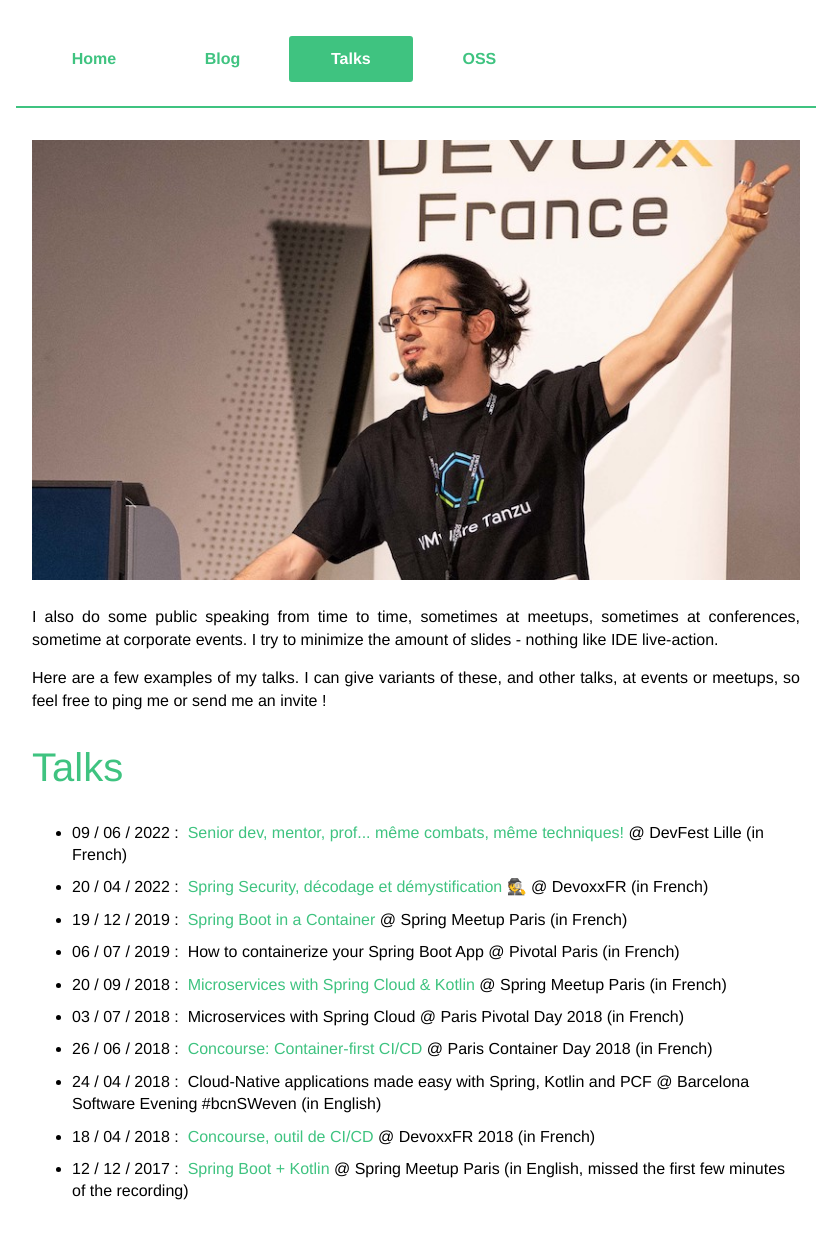
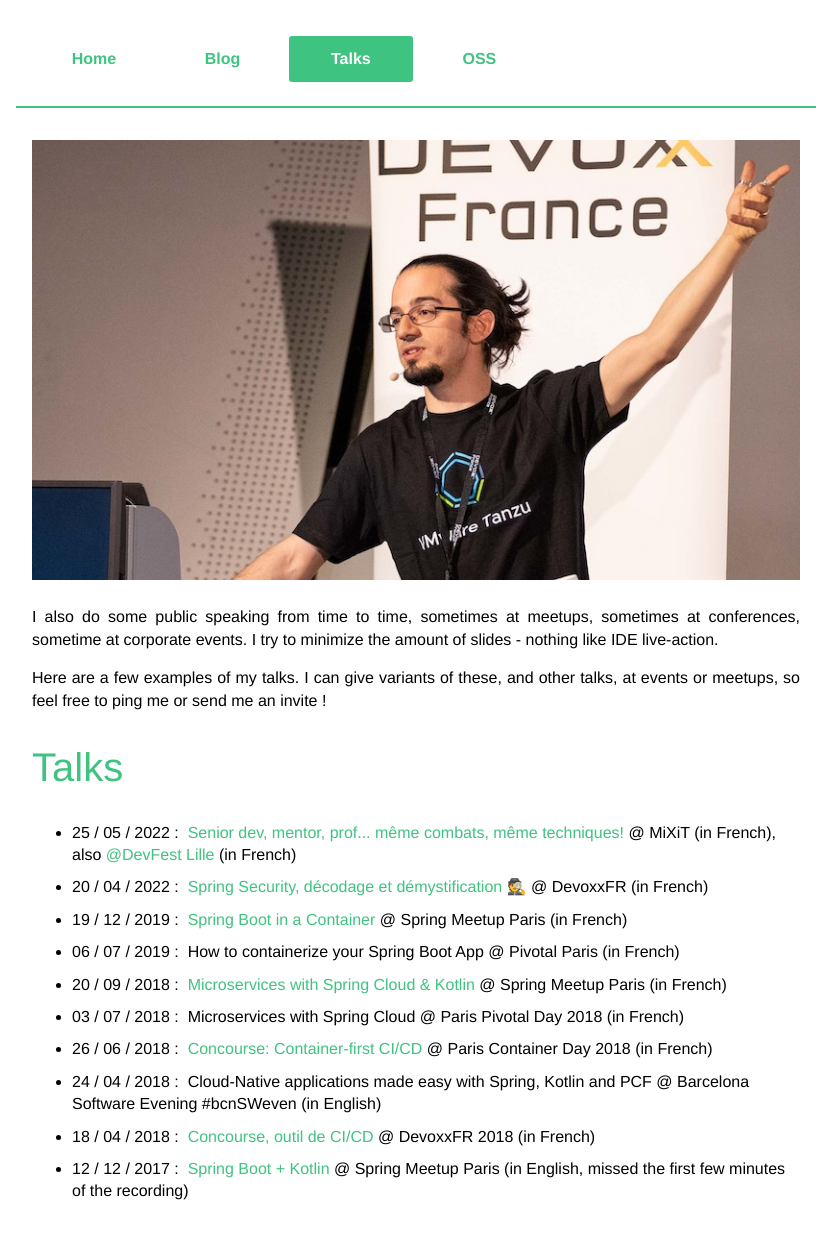
Before and after one commit to Kehrlann/kehrlann.github.io, a Jekyll site: the page built from talks.md, in a window 1280 px wide. Shown: the whole page, without its empty margins (224-1055 px from the left). Built offline with Jekyll 4.4.1, drawn with Linux system fonts in a browser that asks for light colours.

Commit message:
add mixit talk

```diff
--- a/talks.md
+++ b/talks.md
@@ -23,9 +23,12 @@
 
 <ul class="no-justify roomy-list">
     <li>
-        <span>09 / 06 / 2022 :&nbsp;</span>
-        <a href="https://www.youtube.com/watch?v=rsJovUjXK-Q" target="_blank" rel="noopener">Senior dev, mentor, prof... même combats, même techniques!</a>
-        <span>@ DevFest Lille (in French)</span>
+        <span>25 / 05 / 2022 :&nbsp;</span>
+        <a href="https://vimeo.com/728604548" target="_blank" rel="noopener">Senior dev, mentor, prof... même combats, même techniques!</a>
+        <span>@ MiXiT (in French),</span>
+        <span>
+          also <a href="https://www.youtube.com/watch?v=rsJovUjXK-Q" target="_blank" rel="noopener">@DevFest Lille</a> (in French)
+        </span>
     </li>
     <li>
         <span>20 / 04 / 2022 :&nbsp;</span>
```
